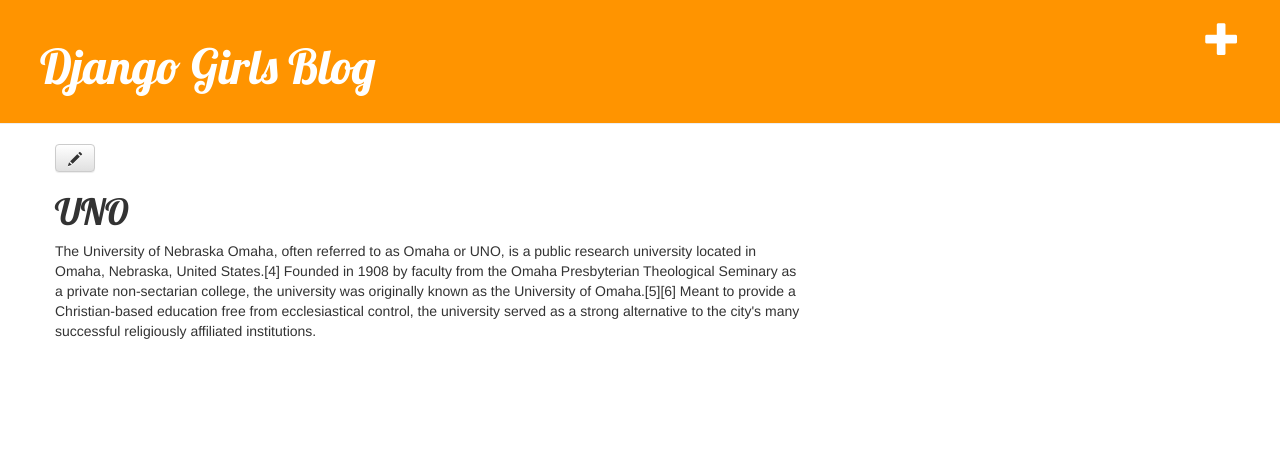
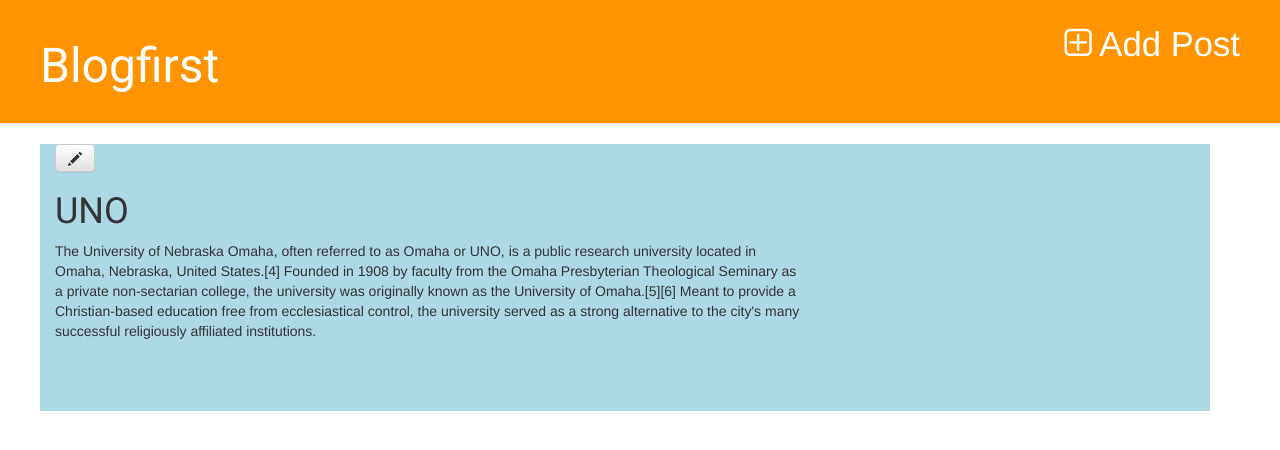
Before and after one commit to nbanala/My-first-blog, a Django app: page /post/4/ in a window 1280 px wide. Shown: the top 450 px of the page. Run offline with Django 3.2, Linux system fonts and the light colour scheme; a user stored in the database is signed in; data comes from the database, SQL or seed files in the repository; both versions use the stored data as it was after the commit; some libraries are stand-ins or nearby versions.

Commit message:
css changes

```diff
--- a/blog/static/css/blog.css
+++ b/blog/static/css/blog.css
@@ -12,10 +12,11 @@
 
 .content {
     margin-left: 40px;
+    background-color: lightblue ;
 }
 
 h1, h2, h3, h4 {
-    font-family: 'Lobster', cursive;
+    font-family: 'Roboto';
 }
 
 .date {
@@ -44,3 +45,6 @@
 .post h1 a, .post h1 a:visited {
     color: #ff0000;
 }
+.fa{
+    icon: 20px;
+}
--- a/blog/templates/blog/base.html
+++ b/blog/templates/blog/base.html
@@ -1,18 +1,20 @@
 {% load staticfiles %}
 <html>
     <head>
-        <title>Django Girls blog</title>
+        <title>Blogfirst</title>
         <link rel="stylesheet" href="//maxcdn.bootstrapcdn.com/bootstrap/3.2.0/css/bootstrap.min.css">
         <link rel="stylesheet" href="//maxcdn.bootstrapcdn.com/bootstrap/3.2.0/css/bootstrap-theme.min.css">
-        <link href='//fonts.googleapis.com/css?family=Lobster&subset=latin,latin-ext' rel='stylesheet' type='text/css'>
+{#        <link href='//fonts.googleapis.com/css?family=Lobster&subset=latin,latin-ext' rel='stylesheet' type='text/css'>#}
+        <link href='https://fonts.googleapis.com/css?family=Roboto' rel='stylesheet'>
+        <link rel="stylesheet" href="https://cdnjs.cloudflare.com/ajax/libs/font-awesome/4.5.0/css/font-awesome.min.css" integrity="sha384-XdYbMnZ/QjLh6iI4ogqCTaIjrFk87ip+ekIjefZch0Y+PvJ8CDYtEs1ipDmPorQ+" crossorigin="anonymous">
         <link rel="stylesheet" href="{% static 'css/blog.css' %}">
     </head>
     <body>
     <div class="page-header">
     {% if user.is_authenticated %}
-    <a href="{% url 'post_new' %}" class="top-menu"><span class="glyphicon glyphicon-plus"></span></a>
+    <a href="{% url 'post_new' %}" class="top-menu"><i class="fa fa-plus-square-o fa-sx" aria-hidden="true"></i> Add Post</a>
     {% endif %}
-    <h1><a href="/">Django Girls Blog</a></h1>
+    <h1><a href="/">Blogfirst</a></h1>
     </div>
     <div class="content container">
         <div class="row">
```
Also changed, not shown: db.sqlite3.
